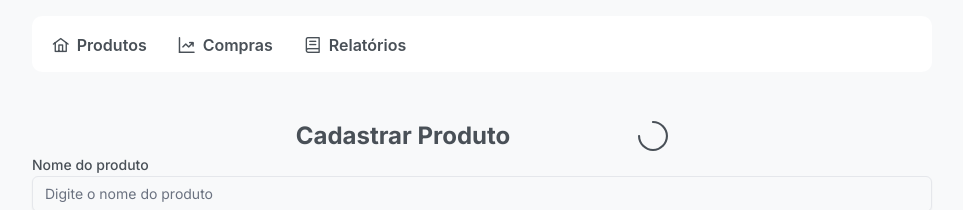
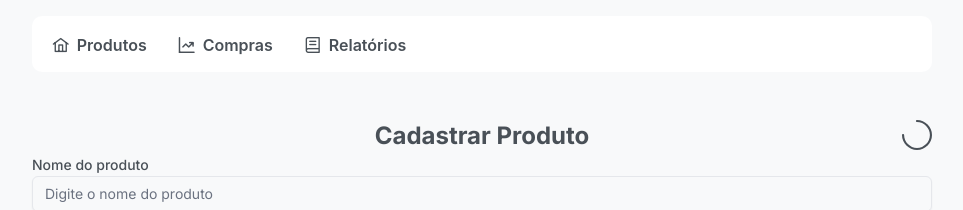
Before and after one commit to josuedantas7/ProjetoComercio, a Next.js app: page / in a window 1280 px wide. Shown: the top 210 px of the page, without its empty margins (158-1121 px from the left). Built offline with nearby package versions, Linux system fonts and the light colour scheme; no server answers; the database is empty.

Commit message:
style: fix ButtonReloadPage

```diff
--- a/src/app/components/Button/ButtonReloadPage.tsx
+++ b/src/app/components/Button/ButtonReloadPage.tsx
@@ -9,7 +9,7 @@ const ButtonReloadPage = () => {
   return <AiOutlineLoading3Quarters onClick={() => {
     setLoading(true)
     location.reload()
-  }} size={20} className={` w-[30px] h-[30px] ${loading && 'animate-spin'}`} />
+  }} size={20} className={`absolute right-0 w-[30px] h-[30px] ${loading && 'animate-spin'}`} />
 }
 
 export default ButtonReloadPage
--- a/src/app/page.tsx
+++ b/src/app/page.tsx
@@ -5,7 +5,7 @@ import TableListProducts from "./components/Table/TableListProducts";
 export default function Home() {
   return (
     <div className="relative">
-      <div className="flex justify-center items-center mt-12 gap-32 max-[570px]:gap-12">
+      <div className="w-[900px] relative flex mt-12 justify-center max-[960px]:w-[90%] mx-auto">
         <h1 className="text-2xl text-center font-bold">Cadastrar Produto</h1>
         <ButtonReloadPage/>
       </div>
```
